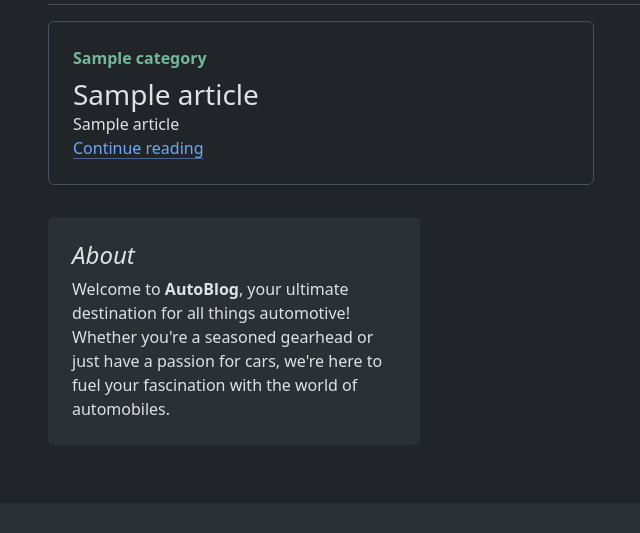
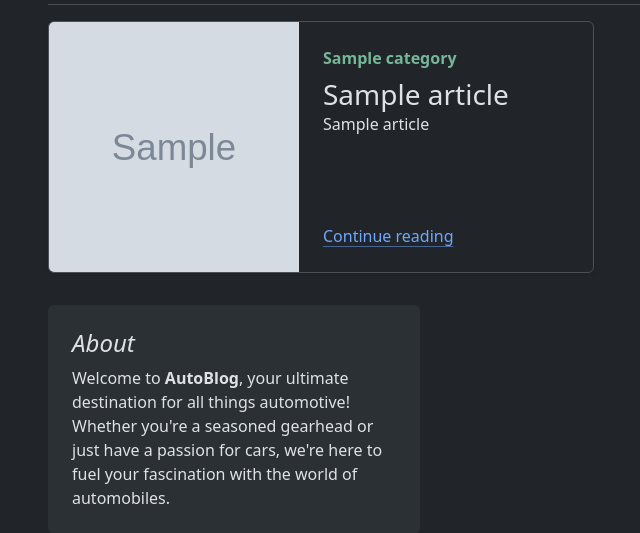
Before and after one commit to ViniCrK/blog-project, a Django app: page /articles/ in a window 1280 px wide. Shown: the part 111-644 px from the top of the page, without its empty margins (34-674 px from the left). Run offline with Django 5.2, Linux system fonts and the light colour scheme; tables that the repository leaves empty hold one stand-in row (values such as "Sample post"); grey boxes marked "Sample" are stand-in pictures; some libraries are stand-ins or nearby versions.

Commit message:
Add image of each article

```diff
--- a/article/templates/article/index.html
+++ b/article/templates/article/index.html
@@ -1,6 +1,8 @@
 {% extends 'base.html' %}
 
-{% block title %} {% endblock %}
+{% block title %}
+Articles
+{% endblock %}
 
 {% block content %}
 <main class="container">
@@ -8,6 +10,9 @@
         {% for article in articles %}
         <div class="col-md-6">
             <div class="row g-0 border rounded overflow-hidden flex-md-row mb-4 shadow-sm h-md-250 position-relative">
+                <div class="col-auto d-none d-lg-block">
+                    <img src="{{ article.image.url }}" width="250" height="250" alt="">
+                </div>
                 <div class="col p-4 d-flex flex-column position-static">
                     <strong class="d-inline-block mb-2 text-success-emphasis">{{article.category}}</strong>
                     <h3 class="mb-0">{{article.title}}</h3>
```
